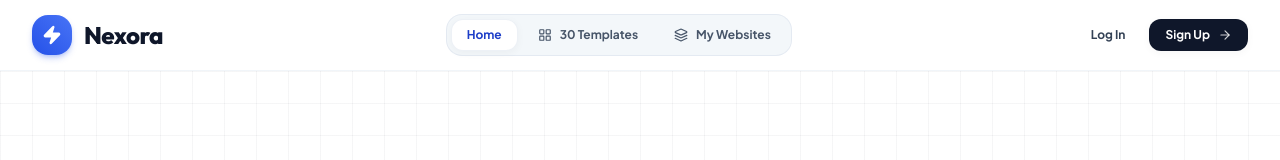
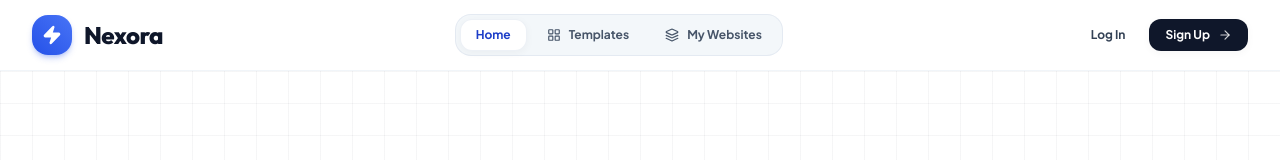
Before and after one commit to priyanshupokhariya5-crypto/nexora, a React (Vite) app in the folder client/: page / in a window 1280 px wide. Shown: the top 160 px of the page. Built offline with nearby package versions, Linux system fonts and the light colour scheme; no server answers; a web font is replaced by a local one.

Commit message:
Update Navbar Templates button text to clean 'Templates' label without numbers or badges

```diff
--- a/client/src/components/Navbar.jsx
+++ b/client/src/components/Navbar.jsx
@@ -91,7 +91,7 @@ export default function Navbar({
               />
             )}
             <LayoutGrid className="w-3.5 h-3.5" />
-            <span>30 Templates</span>
+            <span>Templates</span>
           </button>
 
           <button
```
